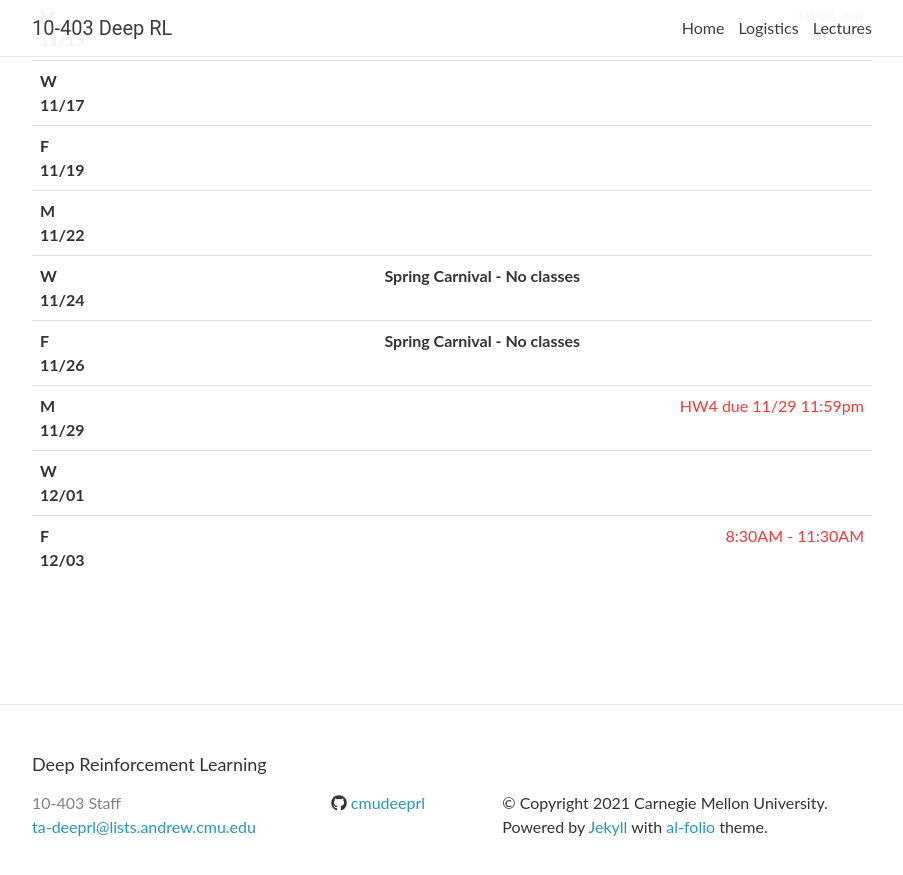
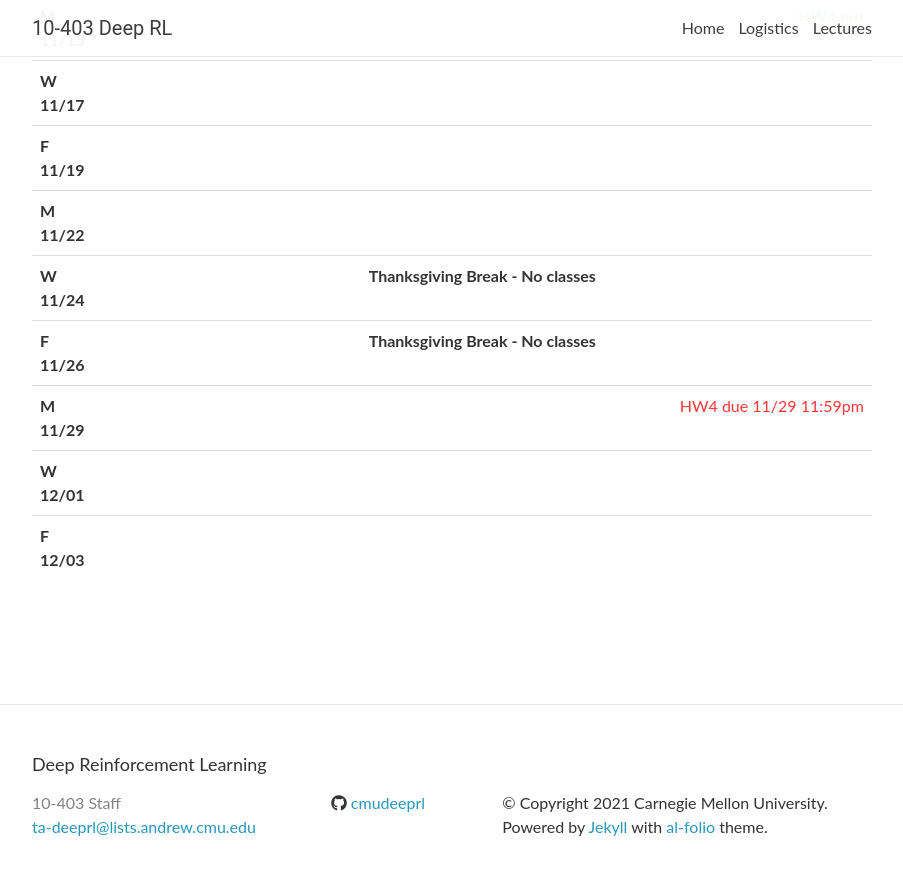
Before and after one commit to cmudeeprl/403website_s22, a Jekyll site: the page built from _pages/lectures.md, in a window 1280 px wide and 900 px high, scrolled down 2363 px. Shown: the top 875 px of the window, without its empty margins (188-1091 px from the left). Built offline with Jekyll 4.4.1, drawn with Linux system fonts in a browser that asks for light colours; nearby versions of some CDN libraries; comment, search, counter and statistics services are not loaded.

Commit message:
Update lectures.yml

```diff
--- a/_data/lectures.yml
+++ b/_data/lectures.yml
@@ -593,7 +593,7 @@
   title:
   recitation:   # <strong>Distributional RL</strong>
   # slides: https://cmudeeprl.github.io/403_website/assets/lectures/s21/s21_rec8_distRL.pdf
-  # video: https://drive.google.com/file/d/1h_oYoNRnRbCLGpFTu61hPbCXLbTuQZkW/view?usp=sharing
+  # video: https://drive.google.com/file/d/1h_oYoNRnRbCLGpFTu61hPbCXLbTuQZkW/view?usp=sfharing
   notes:
   readings:
     # - Savinov et al. <a href="https://arxiv.org/abs/1810.02274" target="_blank">Episodic Curiosity through Reachability</a>
@@ -625,6 +625,10 @@
   # video: https://scs.hosted.panopto.com/Panopto/Pages/Viewer.aspx?id=7c86ea33-82ae-46c9-a2a9-ad17010fdc96
   notes:
   readings:
+    - Tobin et al. <a href="https://arxiv.org/abs/1703.06907" target="_blank">Domain Randomization for Transferring Deep Neural Networks from Simulation to the Real World</a>
+    - Muller et al. <a href="https://arxiv.org/abs/1804.09364" target="_blank">Driving Policy Transfer via Modularity and Abstraction</a>
+    - Akkaya et al. <a href="https://arxiv.org/pdf/1910.07113.pdf" target="_blank">Solving Rubik’s Cube with A Robot Hand</a>
+    - Zeng et al. <a href="https://tossingbot.cs.princeton.edu/" target="blank">TossingBot<span>:</span> Learning to Throw Arbitrary Objects with Residual Physics</a>
 
 #     - Osband et al. <a href="https://arxiv.org/abs/1602.04621" target="_blank">Deep Exploration via Bootstrapped DQN</a>
     # - Savinov et al. <a href="https://arxiv.org/abs/1803.00653" target="_blank">Semi-parametric Topological Memory for Navigation</a>
@@ -666,7 +670,7 @@
 - date: W 11/24
   lecturer:
   title: >
-    <strong>Spring Carnival - No classes</strong>
+    <strong>Thanksgiving Break - No classes</strong>
   # slides: https://cmudeeprl.github.io/403_website/assets/lectures/s21/s21_lec24_sim2real.pdf
   # video: https://scs.hosted.panopto.com/Panopto/Pages/Viewer.aspx?id=740fba08-3776-486b-a04b-ad1901085607
   notes:
@@ -692,7 +696,7 @@
 - date: F 11/26
   lecturer:
   title: >
-    <strong>Spring Carnival - No classes</strong>
+    <strong>Thanksgiving Break - No classes</strong>
   # slides: https://cmudeeprl.github.io/403_website/assets/lectures/s21/s21_lec25_inversegraphicsforRL.pdf
   # slides2:
   # video: https://scs.hosted.panopto.com/Panopto/Pages/Viewer.aspx?id=45614624-ace7-4d57-a18b-ad1e01085d0f
@@ -715,11 +719,6 @@
   # video: https://scs.hosted.panopto.com/Panopto/Pages/Viewer.aspx?id=28bac463-2858-45b3-97a4-ad20010813eb
   notes:
   readings:
-    # - Florence et al. <a href="https://arxiv.org/pdf/1909.06933.pdf" target="_blank">Self-Supervised Correspondence in Visuomotor Policy Learning</a>
-    # - Tung et al. <a href="https://yjy0625.github.io/publications/v-be_corl2020.pdf" target="_blank"> Visually-Grounded Library of Behaviours for Transfering Manipulation across Objects and Views</a>
-    # - Zambaldi et al. <a href="https://arxiv.org/pdf/1806.01830.pdf" target="_blank"> Relational Deep Reinforcement Learning</a>
-    # - Google AI Blog&#58; <a href="https://ai.googleblog.com/2020/06/using-selective-attention-in.html" target="_blank">Using Selective Attention in Reinforcement Learning Agents</a>
-    # - Ding et al. <a href="https://openreview.net/forum?id=Syx9Q1rYvH" target="_blank"> Mutual Information Maximization for Robust Plannable Representations</a>
   logistics: <span class="deadline">HW4 due 11/29 11:59pm</span>
 
 - date: W 12/01
@@ -732,6 +731,11 @@
   video: https://scs.hosted.panopto.com/Panopto/Pages/Viewer.aspx?id=4be218e2-7278-4d4f-8f44-ad210122e789
   notes:
   readings:
+    - Florence et al. <a href="https://arxiv.org/pdf/1909.06933.pdf" target="_blank">Self-Supervised Correspondence in Visuomotor Policy Learning</a>
+    - Tung et al. <a href="https://yjy0625.github.io/publications/v-be_corl2020.pdf" target="_blank"> Visually-Grounded Library of Behaviours for Transfering Manipulation across Objects and Views</a>
+    - Zambaldi et al. <a href="https://arxiv.org/pdf/1806.01830.pdf" target="_blank"> Relational Deep Reinforcement Learning</a>
+    - Google AI Blog&#58; <a href="https://ai.googleblog.com/2020/06/using-selective-attention-in.html" target="_blank">Using Selective Attention in Reinforcement Learning Agents</a>
+    - Ding et al. <a href="https://openreview.net/forum?id=Syx9Q1rYvH" target="_blank"> Mutual Information Maximization for Robust Plannable Representations</a>
   logistics:
 
 # - date: Su 05/09
@@ -746,4 +750,4 @@
   recitation: Quiz 3 Review
   notes:
   readings:
-  logistics: <span class="deadline">8:30AM - 11:30AM</span>
+  logistics:
```
